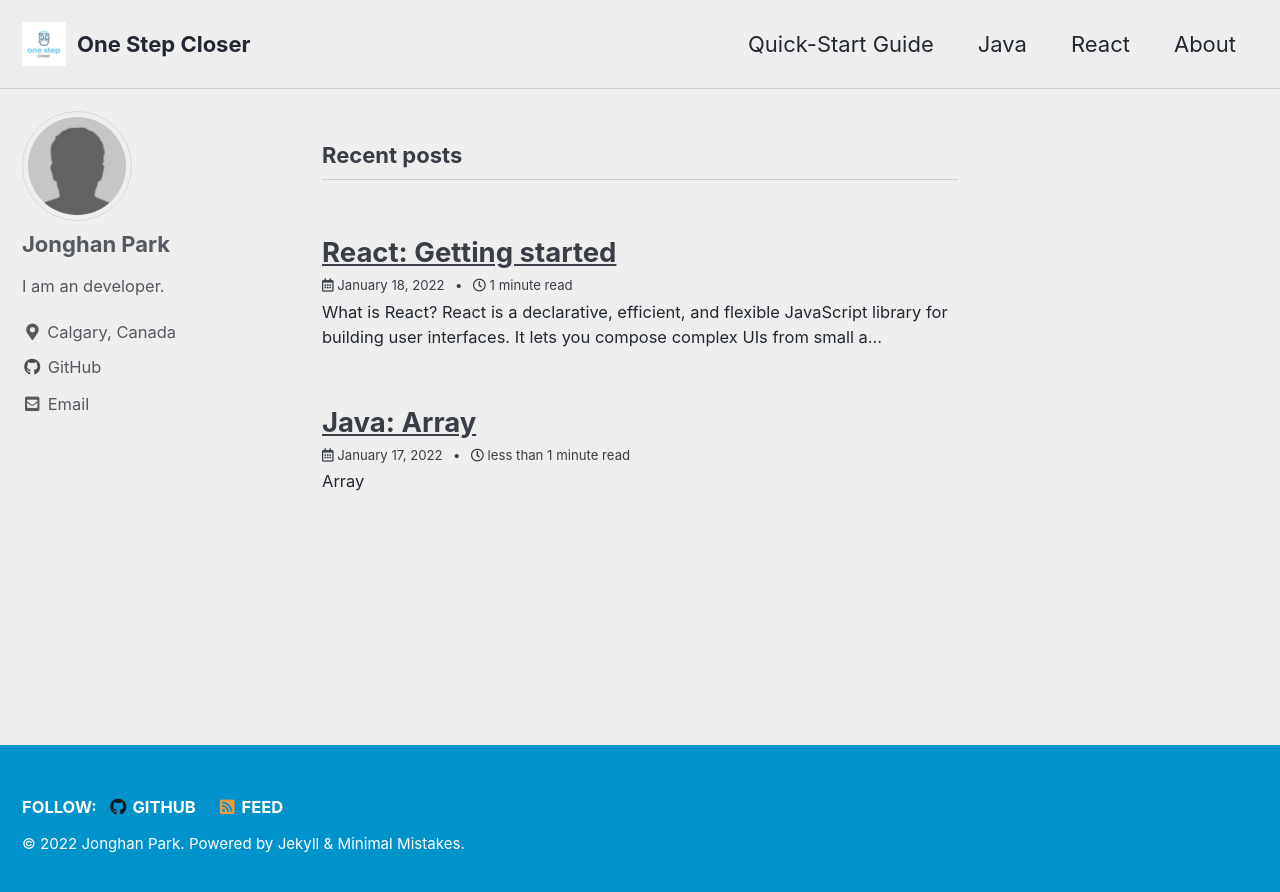
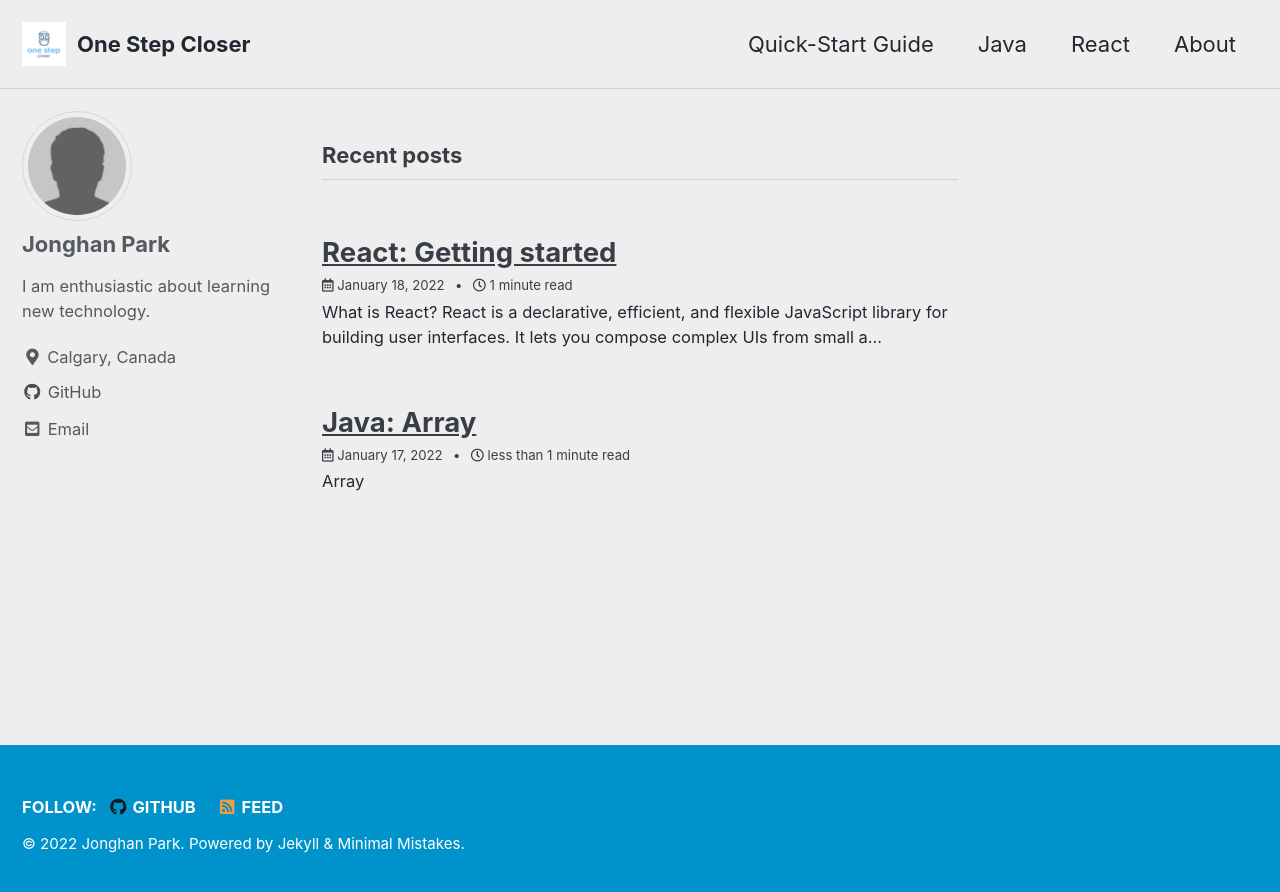
Before and after one commit to Jonghan-park/jonghan-park.github.io, a Jekyll site: the page built from index.html, in a window 1280 px wide. Shown: the top 892 px of the page. Built offline with Jekyll 4.4.1, drawn with Linux system fonts in a browser that asks for light colours; cached includes are drawn as plain includes; the list of posts is cut into pages by our own code.

Commit message:
Modify a bio

```diff
--- a/_config.yml
+++ b/_config.yml
@@ -104,7 +104,7 @@ analytics:
 author:
   name             : "Jonghan Park"
   avatar           : "/assets/bio-photo.jpg"
-  bio              : "I am an developer."
+  bio              : "I am enthusiastic about learning new technology."
   location         : "Calgary, Canada"
   email            : "jonghan.park@edu.sait.ca"
   links:
```
